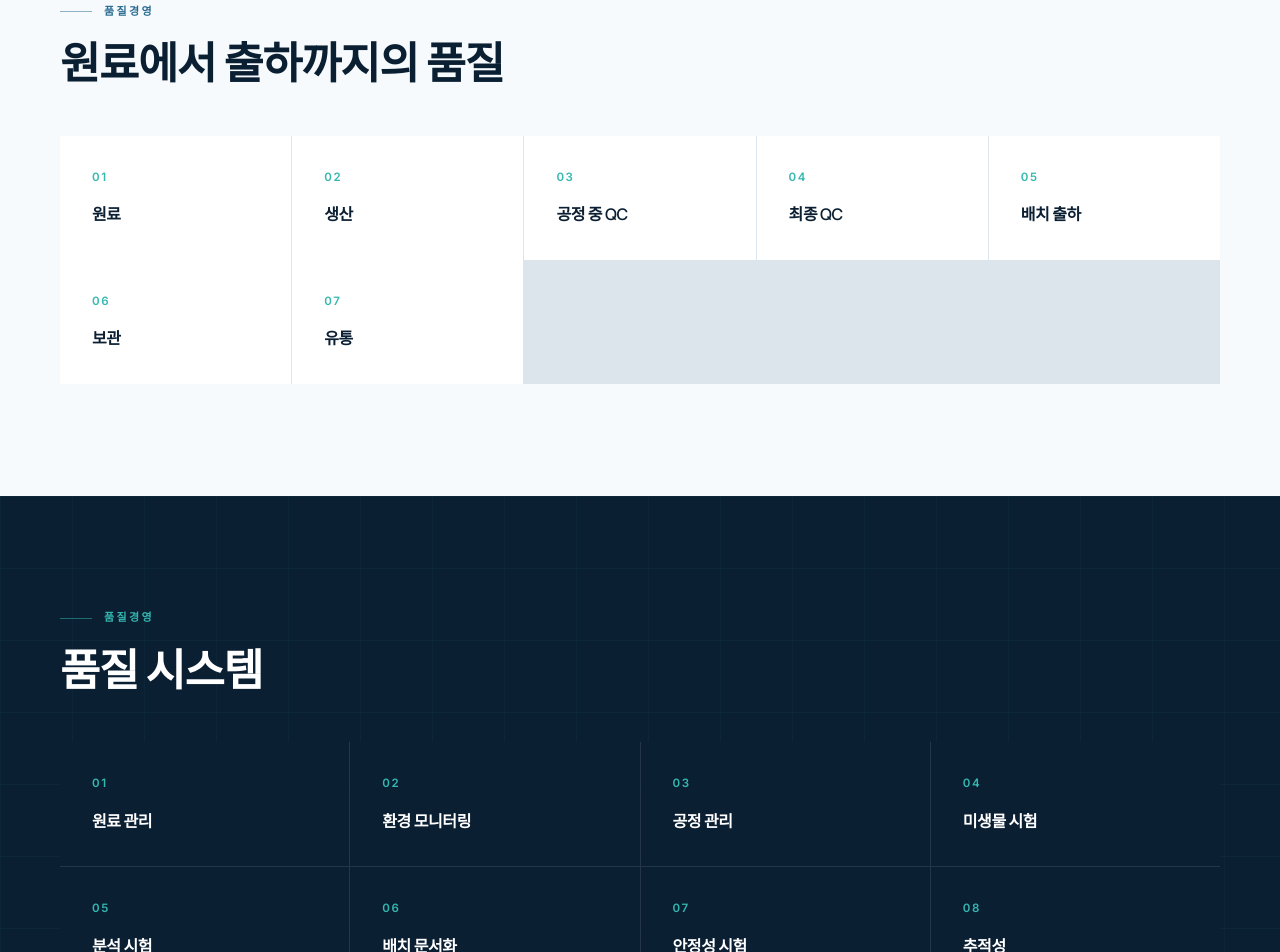
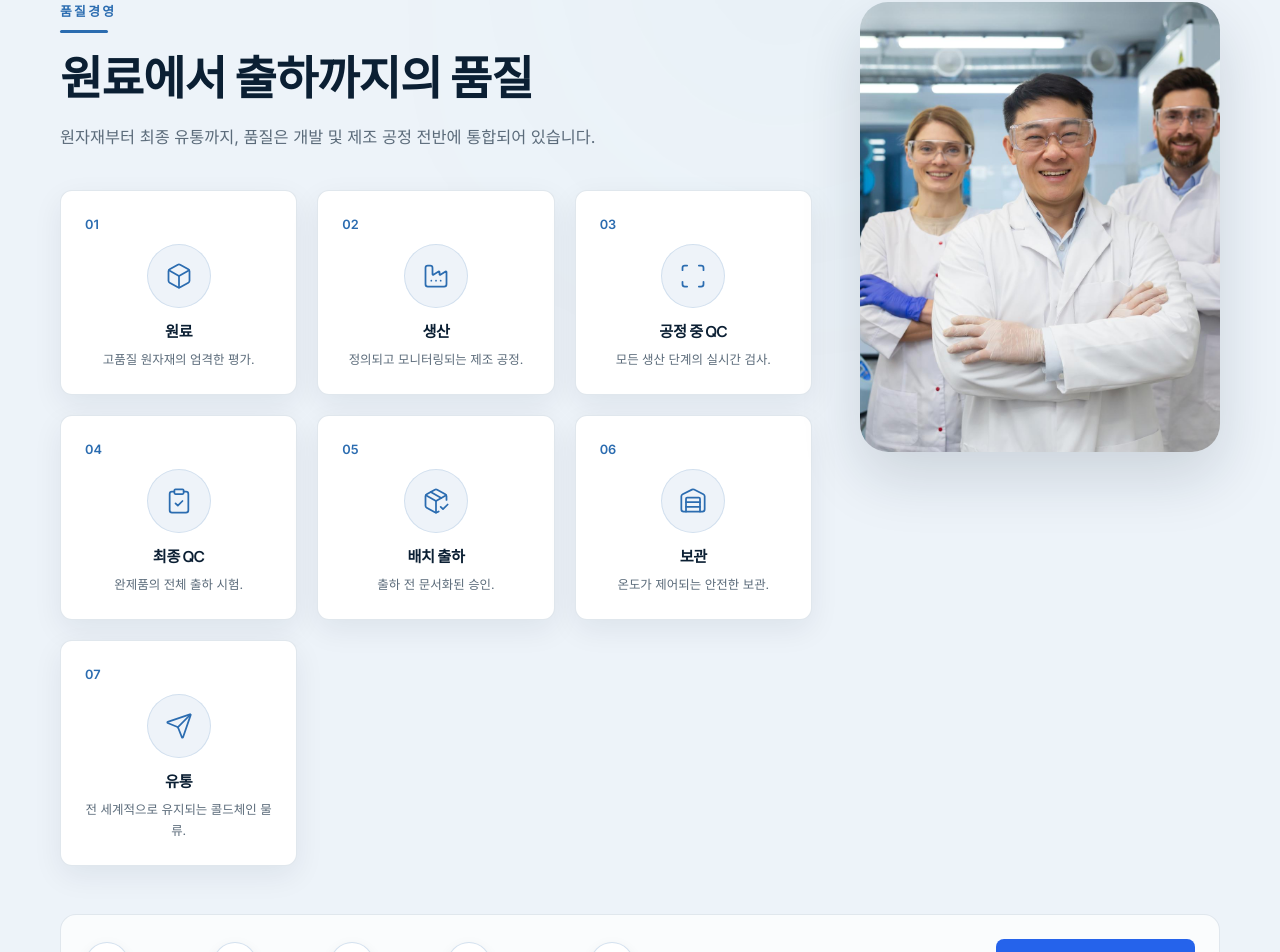
Before and after one commit to wasiqzahoor/Vesco-Sciences, a Next.js app: page /quality in a window 1280 px wide. Shown: the part 638-1590 px from the top of the page. Built offline with nearby package versions, Linux system fonts and the light colour scheme.

Commit message:
feat: rebuild Quality section as light modern design per reference

```diff
--- a/src/app/quality/page.tsx
+++ b/src/app/quality/page.tsx
@@ -4,8 +4,12 @@
 import { useI18n } from "@/i18n/context";
 import ScrollReveal from "@/components/ScrollReveal";
 import SEOHead from "@/components/SEOHead";
+import { Box, Factory, Scan, ClipboardCheck, PackageCheck, Warehouse, Send, FlaskConical, ChevronRight, ArrowRight } from "lucide-react";
 
 const BASE = "";
+
+const stepIcons = [Box, Factory, Scan, ClipboardCheck, PackageCheck, Warehouse, Send];
+const flowIcons = [Box, Factory, FlaskConical, ClipboardCheck, Send];
 
 export default function QualityPage() {
   const { t } = useI18n();
@@ -41,43 +45,75 @@
         <div className="absolute inset-x-0 bottom-0 h-px" style={{ background: "linear-gradient(to right, transparent, rgba(53,184,176,0.6), transparent)" }} />
       </header>
 
-      {/* ===== QUALITY FROM SOURCE TO SHIPMENT ===== */}
-      <section className="relative" style={{ backgroundColor: "#f7fafc" }}>
-        <div className="mx-auto w-full max-w-[1240px] px-6 py-20 md:px-10 md:py-28">
-          <div className="max-w-3xl">
-            <p className="eyebrow">
-              <span className="mr-3 inline-block h-px w-8 align-middle opacity-50" style={{ backgroundColor: "currentColor" }} />
-              {t.quality.sectionEyebrow}
-            </p>
-            <h2 className="mt-5 text-[clamp(1.75rem,3.4vw,2.85rem)] leading-[1.12] font-semibold" style={{ color: "#0b1f33" }}>
+      {/* ===== QUALITY FROM SOURCE TO SHIPMENT — Light modern (reference design) ===== */}
+      <section className="relative overflow-hidden" style={{ backgroundColor: "#edf3f9" }}>
+        <div className="absolute -top-24 right-1/4 h-[360px] w-[360px] rounded-full blur-[140px]" style={{ background: "radial-gradient(circle, rgba(53,184,176,0.12), transparent 70%)" }} />
+        <div className="relative mx-auto w-full max-w-[1240px] px-6 py-20 md:px-10 md:py-28">
+          <div className="grid gap-12 lg:grid-cols-[1fr_360px] lg:items-start">
+            <ScrollReveal>
+              <div>
+                <p className="text-[0.8rem] font-bold tracking-[0.18em] uppercase" style={{ color: "#2b6cb0" }}>{t.quality.sectionEyebrow}</p>
+                <span className="mt-2 block h-[3px] w-12 rounded-full" style={{ backgroundColor: "#2b6cb0" }} />
+                <h2 className="mt-5 max-w-xl text-[clamp(2rem,3.6vw,3rem)] leading-[1.1] font-extrabold" style={{ color: "#0b1f33", letterSpacing: "-0.02em" }}>
                   {t.quality.sectionTitle}
                 </h2>
+                <p className="mt-5 max-w-xl text-[1.02rem] leading-relaxed" style={{ color: "#5b6b7a" }}>
+                  {t.quality.sectionDesc}
+                </p>
+                <div className="mt-10 grid gap-5 sm:grid-cols-2 xl:grid-cols-3">
+                  {t.quality.steps.map((step: { num: string; title: string; desc: string }, i: number) => {
+                    const Icon = stepIcons[i % stepIcons.length];
+                    return (
+                      <div key={i} className="rounded-xl p-6 text-center transition-all duration-300 hover:-translate-y-1" style={{ backgroundColor: "#fff", border: "1px solid rgba(221,229,236,0.9)", boxShadow: "0 10px 30px rgba(11,31,51,0.07)" }}>
+                        <p className="text-left text-[0.8rem] font-extrabold" style={{ color: "#2b6cb0" }}>{step.num}</p>
+                        <div className="mx-auto mt-2 flex h-16 w-16 items-center justify-center rounded-full" style={{ backgroundColor: "rgba(43,108,176,0.08)", border: "1px solid rgba(43,108,176,0.15)" }}>
+                          <Icon className="h-7 w-7" style={{ color: "#2b6cb0" }} strokeWidth={1.5} />
                         </div>
-          <div className="mt-12 grid gap-px sm:grid-cols-2 lg:grid-cols-5" style={{ backgroundColor: "#dde5ec" }}>
-            {t.quality.steps.slice(0, 5).map((step: { num: string; title: string }, i: number) => (
-              <ScrollReveal key={i}>
-                <div className="flex h-full flex-col p-8" style={{ backgroundColor: "#fff" }}>
-                  <span className="text-[0.72rem] font-bold tracking-[0.14em]" style={{ color: "#35b8b0" }}>{step.num}</span>
-                  <h3 className="mt-4 text-[1rem] font-semibold" style={{ color: "#0b1f33" }}>{step.title}</h3>
+                        <h3 className="mt-3 text-[0.95rem] font-bold" style={{ color: "#0b1f33" }}>{step.title}</h3>
+                        <p className="mt-1.5 text-[0.78rem] leading-relaxed" style={{ color: "#5b6b7a" }}>{step.desc}</p>
+                      </div>
+                    );
+                  })}
+                </div>
               </div>
             </ScrollReveal>
-            ))}
-          </div>
-          <div className="grid gap-px sm:grid-cols-2 lg:grid-cols-5" style={{ backgroundColor: "#dde5ec" }}>
-            {t.quality.steps.slice(5).map((step: { num: string; title: string }, i: number) => (
-              <ScrollReveal key={i}>
-                <div className="flex h-full flex-col p-8" style={{ backgroundColor: "#fff" }}>
-                  <span className="text-[0.72rem] font-bold tracking-[0.14em]" style={{ color: "#35b8b0" }}>{step.num}</span>
-                  <h3 className="mt-4 text-[1rem] font-semibold" style={{ color: "#0b1f33" }}>{step.title}</h3>
+            <ScrollReveal className="hidden lg:block">
+              <div className="overflow-hidden rounded-[1.75rem]" style={{ boxShadow: "0 25px 60px rgba(11,31,51,0.15)" }}>
+                <img src={`${BASE}/assets/korean-scientist-vials-DxqjMGcR.jpg`} alt="Quality laboratory" className="aspect-[4/5] w-full object-cover" />
               </div>
             </ScrollReveal>
-            ))}
           </div>
+          <ScrollReveal>
+            <div className="mt-12 flex flex-col items-stretch gap-6 rounded-2xl p-5 sm:p-6 lg:flex-row lg:items-center" style={{ backgroundColor: "rgba(255,255,255,0.7)", border: "1px solid rgba(221,229,236,0.9)" }}>
+              <div className="flex flex-1 flex-wrap items-center gap-x-2 gap-y-4">
+                {t.quality.flowLabels.map((label: string, i: number) => {
+                  const FIcon = flowIcons[i % flowIcons.length];
+                  return (
+                    <span key={i} className="flex items-center gap-2">
+                      <span className="flex items-center gap-2.5">
+                        <span className="flex h-11 w-11 items-center justify-center rounded-full" style={{ backgroundColor: "#fff", border: "1px solid rgba(43,108,176,0.2)", boxShadow: "0 4px 14px rgba(11,31,51,0.06)" }}>
+                          <FIcon className="h-5 w-5" style={{ color: "#2b6cb0" }} strokeWidth={1.5} />
+                        </span>
+                        <span className="text-[0.78rem] font-semibold" style={{ color: "#0b1f33" }}>{label}</span>
+                      </span>
+                      {i < t.quality.flowLabels.length - 1 && (
+                        <ChevronRight className="mx-1 h-4 w-4 shrink-0" style={{ color: "rgba(43,108,176,0.5)" }} />
+                      )}
+                    </span>
+                  );
+                })}
+              </div>
+              <Link href="#quality-systems" className="inline-flex shrink-0 items-center justify-center gap-2 rounded-lg px-7 py-3.5 text-[0.85rem] font-bold transition-all duration-300 hover:shadow-lg" style={{ backgroundColor: "#2563eb", color: "#fff" }}>
+                {t.quality.flowCta}
+                <ArrowRight className="h-4 w-4" />
+              </Link>
+            </div>
+          </ScrollReveal>
         </div>
       </section>
 
       {/* ===== QUALITY SYSTEMS ===== */}
-      <section className="relative isolate overflow-hidden" style={{ backgroundColor: "#0b1f33" }}>
+      <section id="quality-systems" className="relative isolate overflow-hidden" style={{ backgroundColor: "#0b1f33" }}>
         <div className="absolute inset-0 navy-grid" style={{ opacity: 0.6 }} />
         <div className="relative mx-auto w-full max-w-[1240px] px-6 py-20 md:px-10 md:py-28">
           <div className="max-w-3xl">
```
Also changed, not shown: src/i18n/en.json, src/i18n/ko.json. Lines whose indentation alone changed are shown as unchanged.
